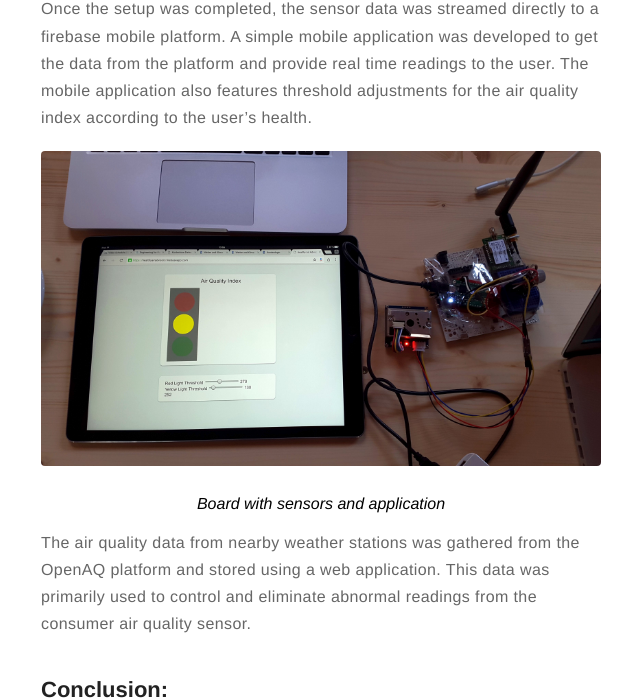
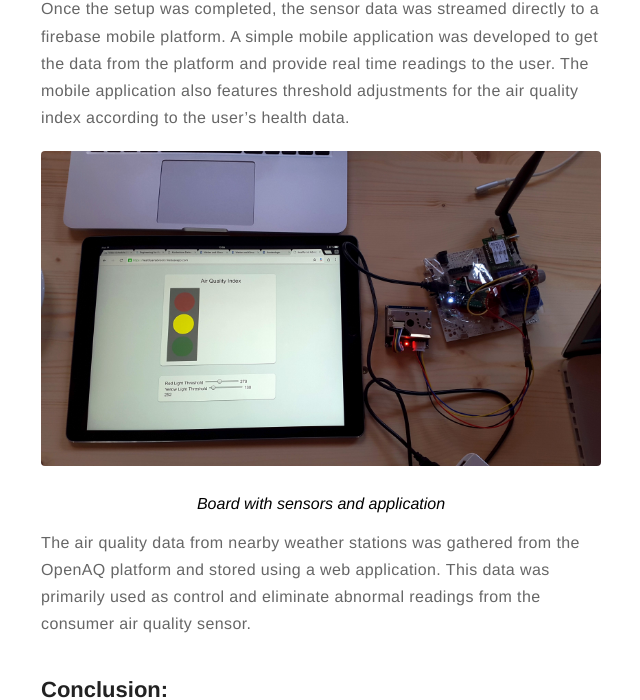
Before and after one commit to nikhilRP/nikhilRP.github, a Jekyll site: the page built from _posts/2016-09-10-Hackathon:-Air-quality-sensor-and-health.md, in a window 1280 px wide and 1400 px high, scrolled down 2461 px. Shown: the part 260-960 px from the top of the window, without its empty margins (319-959 px from the left). Built offline with Jekyll 4.4.1, drawn with Linux system fonts in a browser that asks for light colours; comment, search, counter and statistics services are not loaded.

Commit message:
Update 2016-09-10-Hackathon:-Air-quality-sensor-and-health.md

```diff
--- a/_posts/2016-09-10-Hackathon:-Air-quality-sensor-and-health.md
+++ b/_posts/2016-09-10-Hackathon:-Air-quality-sensor-and-health.md
@@ -50,12 +50,12 @@ Gas sensor is an SNO2 heating sensor, which is highly sensitive to alcohol and m
 The heating tube is made of aluminium oxide and is covered by SnO2. When the current passes through the tube it heats up and the tin dioxide acts like a semiconductor. This allows a large number of electrons to flow through and increases the current flow. When alcohol molecules and the sensor come into close proximity, the ethanol burns transforming into acetic acid, creating a higher current across the sensor. The current change alters the values of the sensor.
 
 ## Analytics:
-Once the setup was completed, the sensor data was streamed directly to a firebase mobile platform. A simple mobile application was developed to get the data from the platform and provide real time readings to the user. The mobile application also features threshold adjustments for the air quality index according to the user’s health.
+Once the setup was completed, the sensor data was streamed directly to a firebase mobile platform. A simple mobile application was developed to get the data from the platform and provide real time readings to the user. The mobile application also features threshold adjustments for the air quality index according to the user’s health data.
 
 ![sensor and app]({{ site.url }}/assets/images/sensor-and-app.jpg)
 <div align="middle"><i><strong>Board with sensors and application</strong></i></div>
 
-The air quality data from nearby weather stations was gathered from the OpenAQ platform and stored using a web application. This data was primarily used to control and eliminate abnormal readings from the consumer air quality sensor.
+The air quality data from nearby weather stations was gathered from the OpenAQ platform and stored using a web application. This data was primarily used as control and eliminate abnormal readings from the consumer air quality sensor.
 
 ## Conclusion:
 This work presents a system to understand pollution accumulation levels at various locations and helps structure the readings with the help of real-time analytics. It can also help redirect vehicles and pedestrians to alternative routes with lower pollutant levels, helping reduce vehicular pollution and encouraging a healthier lifestyle.
```
